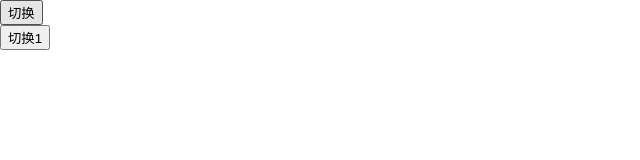
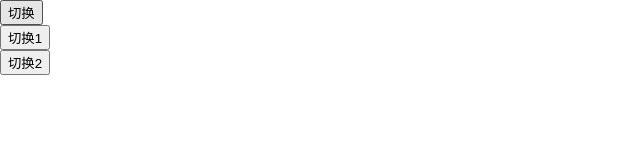
Before and after one commit to baizhi958216/xiaomanzs_FullStackStudy, a Vue app in the folder vite-app/: page / in a window 1280 px wide. Shown: the top 160 px of the page, without its empty margins (0-640 px from the left). Built offline with nearby package versions, Linux system fonts and the light colour scheme.

Commit message:
vue: Add animate.css * transition结合animate.css * https://animate.style
Signed-off-by: baizhi958216 <1475289190@qq.com>

```diff
--- a/vite-app/package.json
+++ b/vite-app/package.json
@@ -13,6 +13,7 @@
   },
   "devDependencies": {
     "@vitejs/plugin-vue": "^3.0.0",
+    "animate.css": "^4.1.1",
     "less": "^4.1.3",
     "less-loader": "^11.0.0",
     "typescript": "^4.6.4",
--- a/vite-app/src/components/transition动画组件.vue
+++ b/vite-app/src/components/transition动画组件.vue
@@ -9,6 +9,8 @@
       <div v-if="!flag" class="redbox"></div>
     </transition>
   </div>
+
+  <!-- 自定义类名 -->
   <div>
     <button @click="flag1 = !flag1">切换1</button>
     <!--
@@ -19,13 +21,30 @@
       <div v-if="!flag1" class="redbox1"></div>
     </transition>
   </div>
+
+  <!-- 结合animate.css -->
+  <div>
+    <button @click="flag2 = !flag2">切换2</button>
+    <!--
+      transition组件
+      指定类名结合animate.css
+      duration动画持续时长
+      :duration="1000" 指定enter/leave均为1s
+      -->
+    <transition :duration="{ enter: 1000, leave: 1000 }" leave-active-class="animate__animated animate__lightSpeedOutRight"
+      enter-active-class="animate__animated animate__lightSpeedInLeft" name="fade2">
+      <div v-if="!flag2" class="redbox2">你好傻孩子</div>
+    </transition>
+  </div>
 </template>
 
 <script setup lang="ts">
 import { ref } from 'vue';
+import 'animate.css'
 
 let flag = ref(true)
 let flag1 = ref(true)
+let flag2 = ref(true)
 </script>
 
 <style scoped>
@@ -96,4 +115,8 @@ let flag1 = ref(true)
   width: 300px;
   height: 300px;
 }
+
+.redbox2 {
+  font-size: 100px;
+}
 </style>
```
Also changed, not shown: 1 other file (tests, documents, lock files or other folders).
